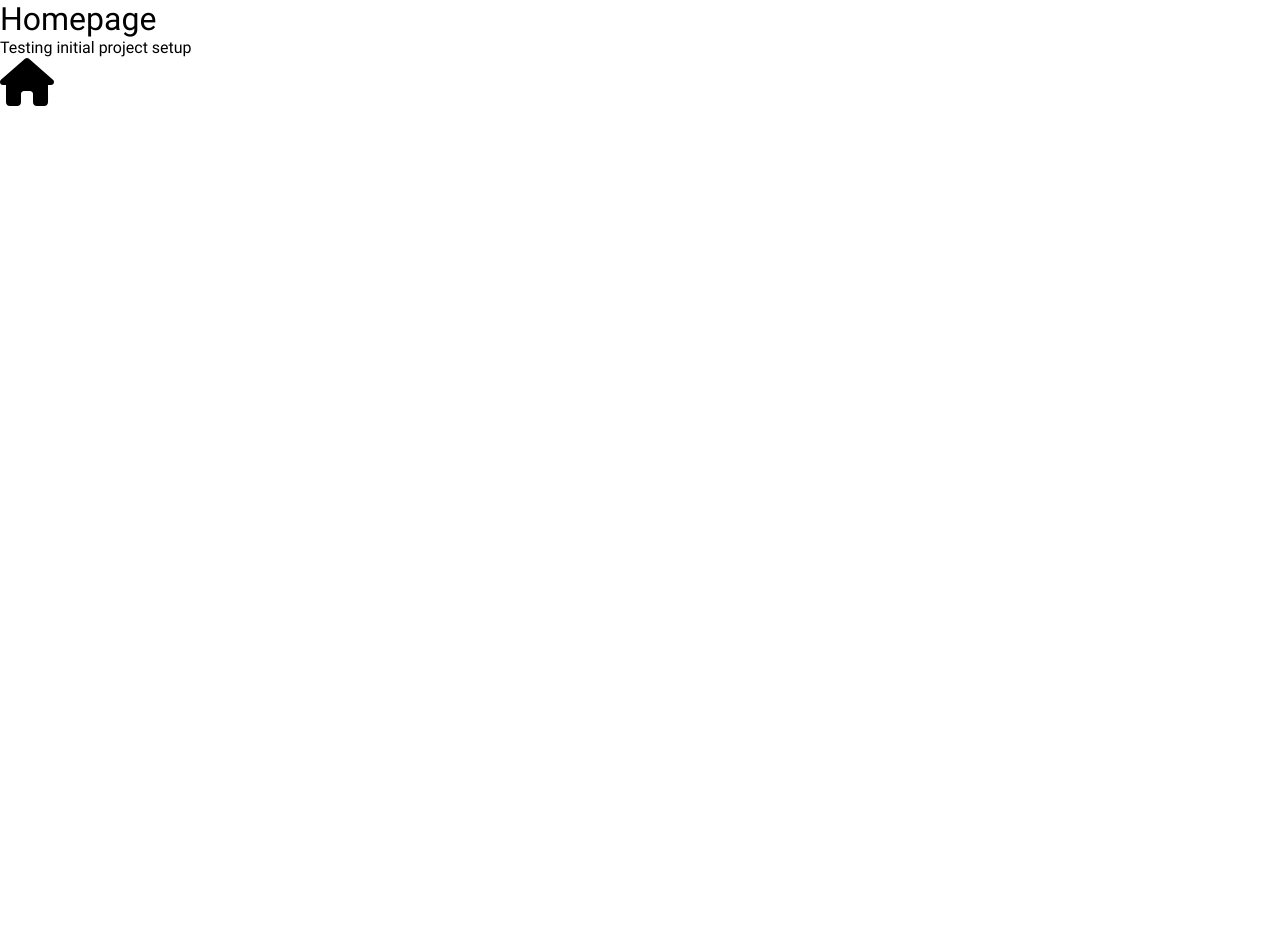
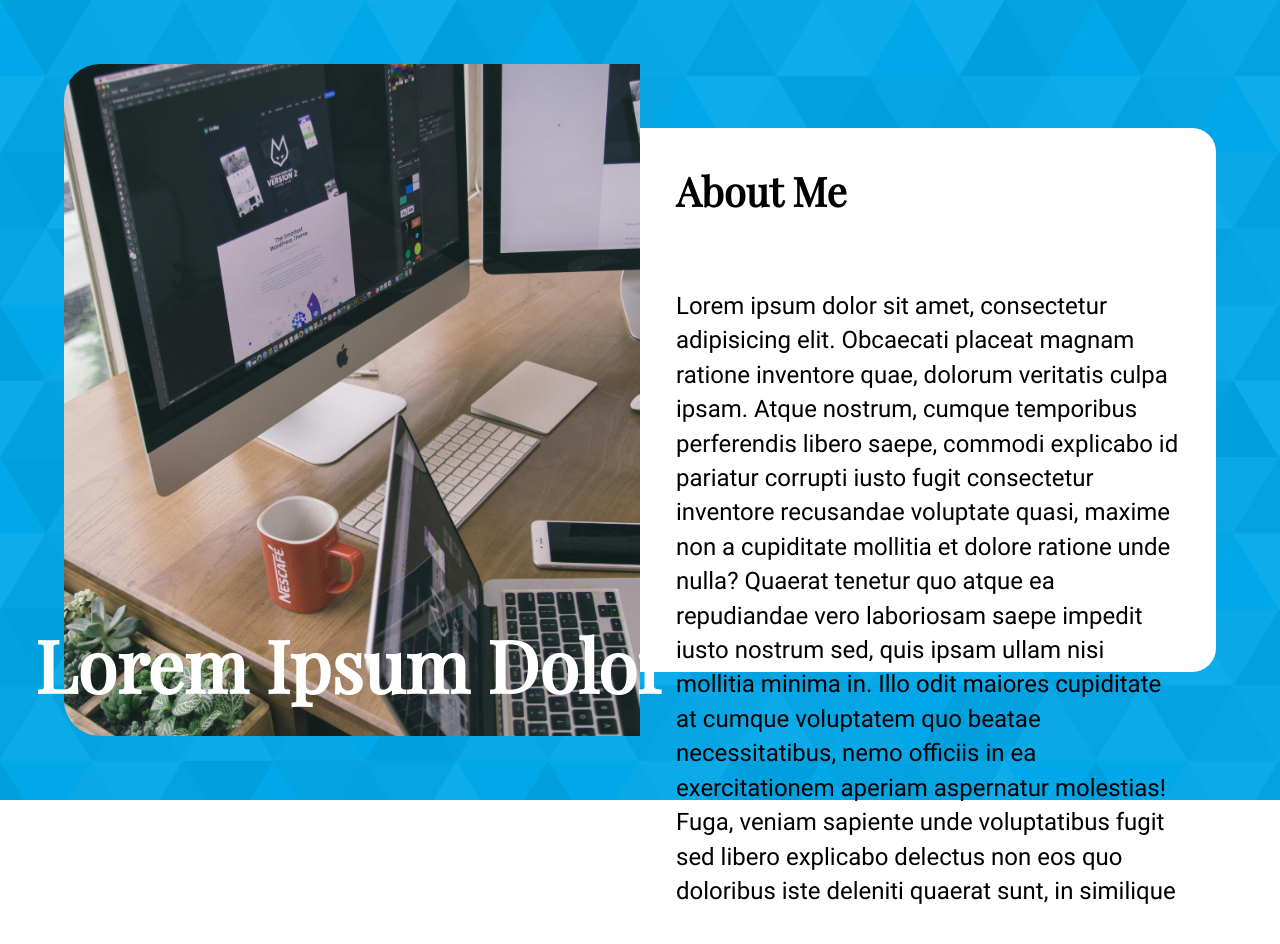
Before and after one commit to AndersonBonde/odin-homepage, a website built with webpack: page dist/index.html in a window 1280 px wide. Before the commit the page ends 800 px from the top, so only its background shows below. Built offline with nearby package versions, Linux system fonts and the light colour scheme.

Commit message:
Add page header for desktop size

```diff
--- a/src/index.js
+++ b/src/index.js
@@ -1,3 +1,30 @@
 import './style.css';
 import '@fortawesome/fontawesome-free/js/fontawesome';
 import '@fortawesome/fontawesome-free/js/solid';
+
+import headerBGImage from './images/large-triangles.svg';
+import headerMainImage from './images/pexels-tranmautritam-225502.jpg';
+
+(function loadHeaderBackground() {
+  const pageHeader = document.querySelector('body > header');
+
+  pageHeader.style.backgroundImage = `url("${headerBGImage}")`;
+}());
+
+(function loadHeaderMainImage() {
+  const headerImageContainer = document.querySelector('.header-image-container');
+  const newImage = document.createElement('img');
+
+  newImage.src = headerMainImage;
+  newImage.classList.add('headerImage');
+  headerImageContainer.appendChild(newImage);
+}());
+
+(function addH1ToHeaderImage() {
+  const headerImageContainer = document.querySelector('.header-image-container');
+  const newH1 = document.createElement('h1');
+
+  newH1.textContent = 'Lorem Ipsum Dolor';
+  newH1.classList.add('author-name');
+  headerImageContainer.appendChild(newH1);
+}());
--- a/src/style.css
+++ b/src/style.css
@@ -1,7 +1,14 @@
 @font-face {
   font-family: 'Roboto';
   src: url('./Roboto-Regular.woff') format('woff');
-  font-weight: 600;
+  font-weight: 400;
+  font-style: normal;
+}
+
+@font-face {
+  font-family: 'Playfair';
+  src: url('./PlayfairDisplay-Regular.woff') format('woff');
+  font-weight: 400;
   font-style: normal;
 }
 
@@ -11,8 +18,57 @@
   padding: 0;
 }
 
-body {
+/* Header */
+
+body > header {
+  padding: 4rem;
+  height: 100vh;
+  display: flex;
+}
+
+.header-image-container {
+  position: relative;
+  max-width: calc(50vw - 4rem);
+  height: calc(100vh - 8rem);
+}
+
+.headerImage {
+  border-radius: 36px 0 0 36px;
+  width: 100%;
+  height: 100%;
+  object-fit: cover;
+}
+
+.author-name {
+  position: absolute;
+  font-family: 'Playfair';
+  color: white;
+  font-size: 4.5rem;
+  padding: 24px;
+  bottom: 0;
+  left: 50%;
+  transform: translateX(-50%);
+  white-space: nowrap;
+}
+
+.about-me {
+  background-color: white;
+  width: calc(50vw - 4rem);
+  margin-block: 4rem;
+  border-radius: 0 24px 24px 0;
+}
+
+.about-me > h2 {
+  font-family: 'Playfair';
+  padding: 36px;
+  font-size: 2.5rem;
+}
+
+.about-me > p {
   font-family: 'Roboto';
+  font-size: 1.5rem;
+  padding: 36px;
+  line-height: 2.15rem;
 }
 
 .x3 {
```
Also changed, not shown: README.md, dist/3569bb726a4ce5ce33bc.svg (added), dist/4c22fa47c1e7f3b49ed9.jpg (added), dist/c2031b0002586049211f.woff (added), dist/index.html, src/PlayfairDisplay-Regular.woff (added), src/images/large-triangles.svg (added), src/images/pexels-tranmautritam-225502.jpg (added), 2 other files.
